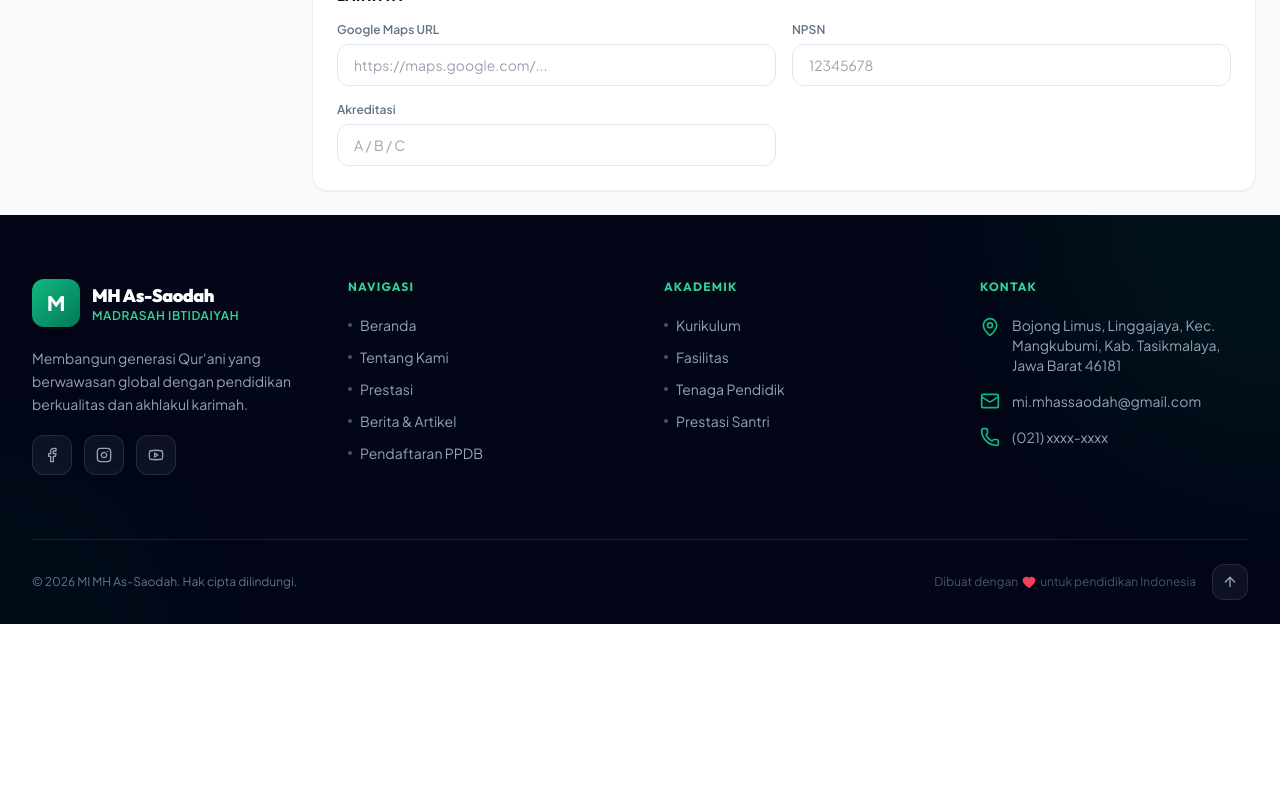
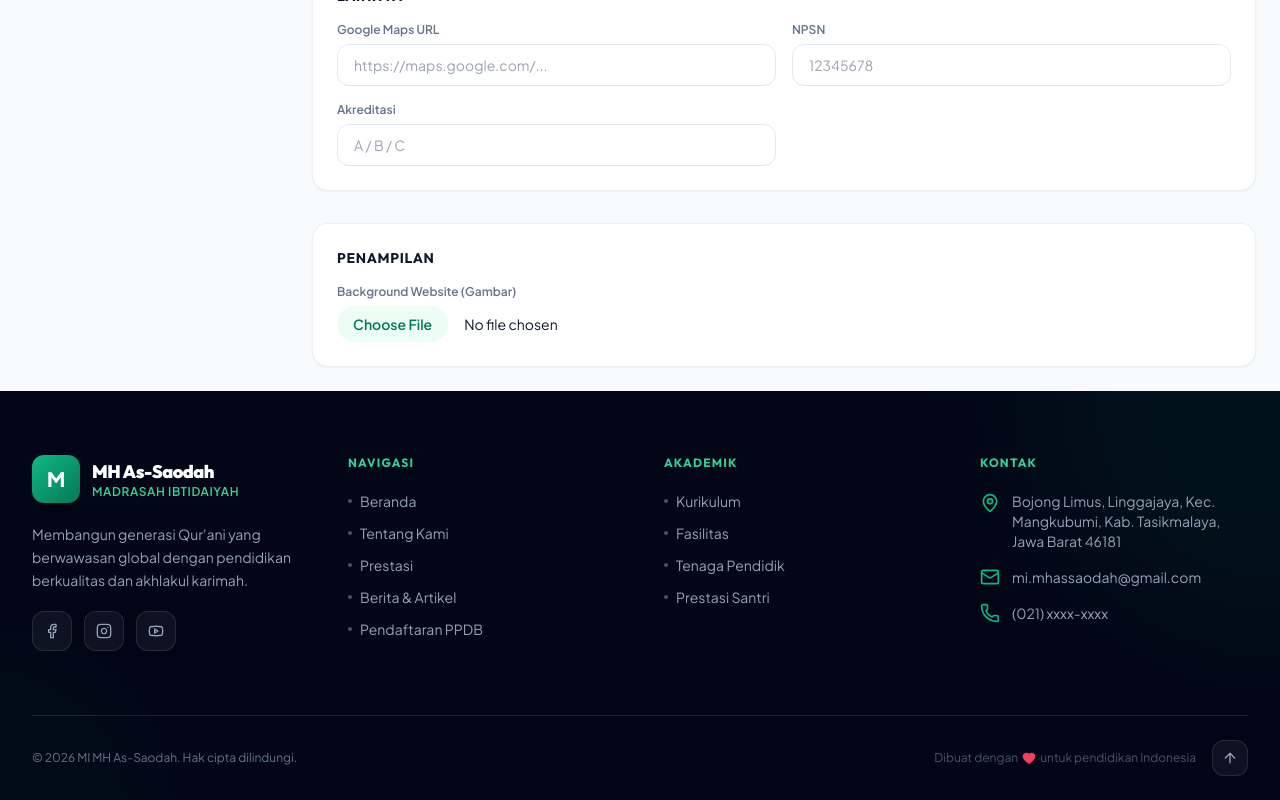
Before and after one commit to velora-1d/Profil-MH-As-Saodah, a Next.js app: page /admin/settings in a window 1280 px wide. Shown: the part 819-1619 px from the top of the page. Before the commit the page ends 1443 px from the top, so only its background shows below. Built offline with nearby package versions, Linux system fonts and the light colour scheme; no server answers; the database is empty; sample sign-in values are in the browser's storage.

Commit message:
chore: rutin update CMS and UI fixes

```diff
--- a/src/app/admin/settings/page.tsx
+++ b/src/app/admin/settings/page.tsx
@@ -22,6 +22,9 @@ const settingsConfig = [
     { key: 'maps_url', label: 'Google Maps URL', placeholder: 'https://maps.google.com/...' },
     { key: 'npsn', label: 'NPSN', placeholder: '12345678' },
     { key: 'akreditasi', label: 'Akreditasi', placeholder: 'A / B / C' },
+  ]},
+  { group: 'Penampilan', items: [
+    { key: 'website_background', label: 'Background Website (Gambar)', placeholder: '', type: 'image' },
   ]},
 ];
 
@@ -80,6 +83,47 @@ export default function SettingsPage() {
               {group.items.map((item) => (
                 <div key={item.key}>
                   <label className="block text-xs font-semibold text-slate-500 mb-1.5">{item.label}</label>
+                  {(item as Record<string, unknown>).type === 'image' ? (
+                    <div className="relative">
+                      {values[item.key] ? (
+                         <div className="relative w-full aspect-video rounded-xl overflow-hidden border border-slate-200 bg-slate-50 group">
+                           <img
+                             src={values[item.key]}
+                             alt="Background"
+                             className="object-cover w-full h-full"
+                           />
+                           <button
+                             type="button"
+                             onClick={() => setValues({ ...values, [item.key]: '' })}
+                             className="absolute top-2 right-2 p-1.5 bg-red-500 text-white rounded-lg opacity-0 group-hover:opacity-100 transition-opacity z-10"
+                           >
+                             Hapus
+                           </button>
+                         </div>
+                      ) : (
+                        <input
+                          type="file"
+                          accept="image/*"
+                          onChange={async (e) => {
+                            const file = e.target.files?.[0];
+                            if (!file) return;
+                            try {
+                              const uploadData = new FormData();
+                              uploadData.append('file', file);
+                              const res = await fetch('/api/upload', { method: 'POST', body: uploadData });
+                              const data = await res.json();
+                              if (data.success) {
+                                setValues({ ...values, [item.key]: data.url });
+                              }
+                            } catch (error) {
+                              alert("Gagal mengunggah gambar!");
+                            }
+                          }}
+                          className="w-full text-sm file:mr-4 file:py-2 file:px-4 file:rounded-full file:border-0 file:text-sm file:font-semibold file:bg-emerald-50 file:text-emerald-700 hover:file:bg-emerald-100"
+                        />
+                      )}
+                    </div>
+                  ) : (
                     <input
                       type="text"
                       value={values[item.key] || ''}
@@ -87,6 +131,7 @@ export default function SettingsPage() {
                       placeholder={item.placeholder}
                       className="w-full px-4 py-2.5 rounded-xl border border-slate-200 text-sm focus:outline-none focus:ring-2 focus:ring-emerald-500/30 focus:border-emerald-400 transition-all"
                     />
+                  )}
                 </div>
               ))}
             </div>
--- a/src/app/layout.tsx
+++ b/src/app/layout.tsx
@@ -82,11 +82,23 @@ const jsonLd = {
   sameAs: [],
 };
 
-export default function RootLayout({
+import { db } from "@/db";
+import { webSettings } from "@/db/schema";
+import { eq } from "drizzle-orm";
+
+export default async function RootLayout({
   children,
 }: Readonly<{
   children: React.ReactNode;
 }>) {
+  let bgUrl = "";
+  try {
+    const bgSettingsList = await db.select().from(webSettings).where(eq(webSettings.settingKey, 'website_background'));
+    bgUrl = bgSettingsList[0]?.settingValue || "";
+  } catch (err) {
+    console.error("Failed to load background setting", err);
+  }
+
   return (
     <html lang="id" className="scroll-smooth">
       <head>
@@ -97,7 +109,15 @@ export default function RootLayout({
           dangerouslySetInnerHTML={{ __html: JSON.stringify(jsonLd) }}
         />
       </head>
-      <body className="antialiased bg-white text-slate-900 min-h-screen flex flex-col">
+      <body
+        className="antialiased bg-slate-50 text-slate-900 min-h-screen flex flex-col"
+        style={bgUrl ? {
+          backgroundImage: `url('${bgUrl}')`,
+          backgroundSize: 'cover',
+          backgroundPosition: 'center',
+          backgroundAttachment: 'fixed',
+        } : undefined}
+      >
         <Navbar />
         <main className="flex-1">
           <PageTransition>{children}</PageTransition>
```
Lines whose indentation alone changed are shown as unchanged.
